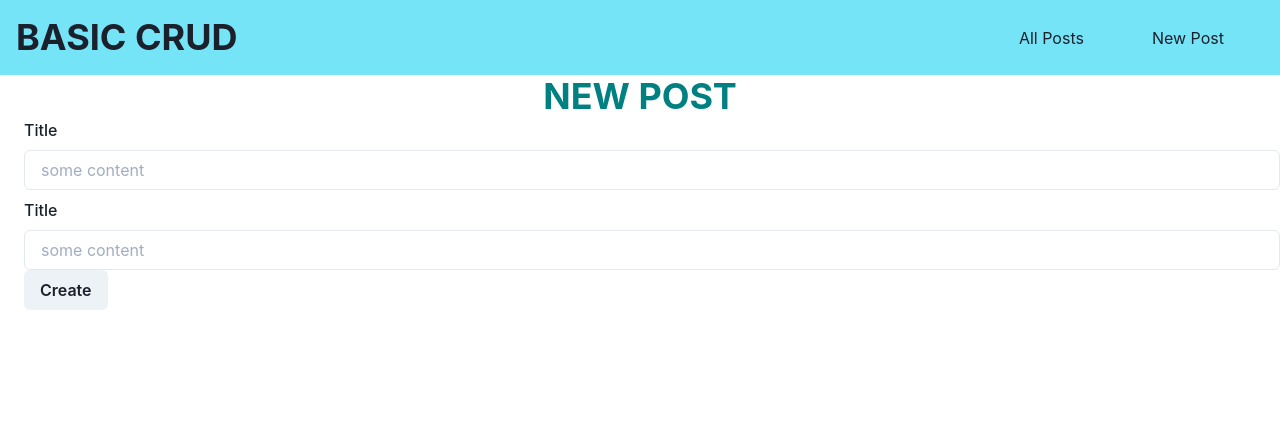
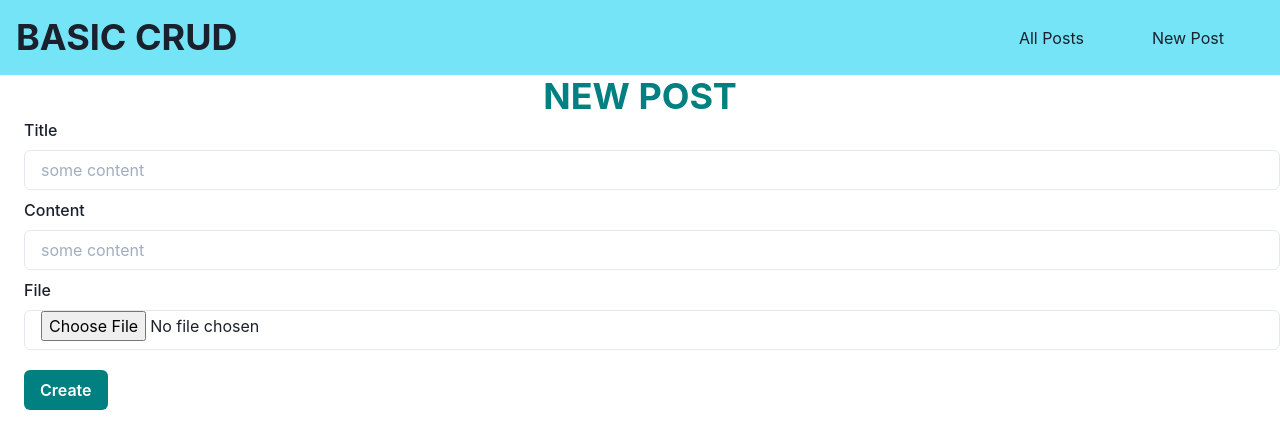
Before and after one commit to koteharyu/rails_react_frontend, a React (Create React App) app: page /posts/new in a window 1280 px wide. Shown: the top 448 px of the page. Built offline with nearby package versions, Linux system fonts and the light colour scheme.

Commit message:
add: 投稿した画像の表示に成功

```diff
--- a/package.json
+++ b/package.json
@@ -19,6 +19,7 @@
     "react-scripts": "4.0.3",
     "styled-components": "^5.3.1",
     "typescript": "^4.1.2",
+    "use-file-upload": "^1.0.11",
     "web-vitals": "^1.0.1"
   },
   "scripts": {
--- a/src/components/AllPosts.tsx
+++ b/src/components/AllPosts.tsx
@@ -8,7 +8,9 @@ type Post = {
   title: string
   content: string
   created_at: string
-  image_url: string
+  image: {
+    url: string
+  }
 }
 
 export const AllPosts: VFC = memo(() => {
@@ -35,7 +37,7 @@ export const AllPosts: VFC = memo(() => {
       <Wrap p={{ base: 4, md: 10}}>
         {posts?.map((post) => (
           <WrapItem key={post.id}>
-            <PostCard id={post.id} postTitle={post.title} postContent={post.content} postCreatedAt={post.created_at} getAllPosts={getAllPosts} imageUrl={post.image_url} />
+            <PostCard id={post.id} postTitle={post.title} postContent={post.content} postCreatedAt={post.created_at} imageUrl={post.image.url} getAllPosts={getAllPosts} />
           </WrapItem>
         ))}
       </Wrap>
--- a/src/components/NewPost.tsx
+++ b/src/components/NewPost.tsx
@@ -1,5 +1,5 @@
 import { Heading, FormControl, FormLabel, Input, Box, Button, Stack } from "@chakra-ui/react";
-import { ChangeEvent, memo, useState, VFC, } from "react";
+import React, { ChangeEvent, memo, useState, VFC, } from "react";
 import { useHistory } from "react-router-dom";
 import axios from 'axios'
 
@@ -7,21 +7,39 @@ export const NewPost: VFC = memo(() => {
 
   const [newPostTitle, setNewPostTitle] = useState("")
   const [newPostContent, setNewPostContent] = useState("")
+  const [image, setImage] = useState<File>()
 
   const history = useHistory()
 
-  const createNewPost = () => {
-    const data = { title: newPostTitle, content: newPostContent}
-    axios.post('http://localhost:3001/posts', data)
+  const handlePostTitle = (e: ChangeEvent<HTMLInputElement>) => setNewPostTitle(e.target.value)
+  const handlePostContent = (e: ChangeEvent<HTMLInputElement>) => setNewPostContent(e.target.value)
+  const selectImage = (e: any) => {
+    const selectedImage = e.target.files[0]
+    setImage(selectedImage)
+  }
+
+  const createFormData = () => {
+    const formData = new FormData()
+    if (!image) return
+    formData.append('post[title]', newPostTitle)
+    formData.append('post[content]', newPostContent)
+    formData.append('post[image]', image)
+    return formData
+  }
+
+  const sendFormData = async () => {
+    const url = 'http://localhost:3001/posts'
+    const data = await createFormData()
+    console.log(data)
+    axios.post(url, data)
     .then(res => {
       console.log(res.data)
-      history.push("/")
+      history.push('/')
     })
-    .catch(e => console.error(e))
+    .catch(e => {
+      console.error(e)
+    })
   }
-
-  const handlePostTitle = (e: ChangeEvent<HTMLInputElement>) => setNewPostTitle(e.target.value)
-  const handlePostContent = (e: ChangeEvent<HTMLInputElement>) => setNewPostContent(e.target.value)
 
 
   return (
@@ -33,10 +51,14 @@ export const NewPost: VFC = memo(() => {
             <FormLabel>Title</FormLabel>
             <Input type="text" placeholder="some content" value={newPostTitle} onChange={handlePostTitle} />
           </FormControl>
-          <FormLabel>Title</FormLabel>
           <FormControl>
+            <FormLabel>Content</FormLabel>
             <Input type="text" placeholder="some content" value={newPostContent} onChange={handlePostContent} />
-            <Button onClick={createNewPost}>Create</Button>
+          </FormControl>
+          <FormControl>
+            <FormLabel>File</FormLabel>
+            <Input type="file" onChange={(e) => selectImage(e)} />
+            <Button onClick={sendFormData} bg="teal" color="white" mt={5}>Create</Button>
           </FormControl>
         </Stack>
       </Box>
--- a/src/components/PostCard.tsx
+++ b/src/components/PostCard.tsx
@@ -6,14 +6,14 @@ type Props = {
   postTitle: string
   postContent: string
   postCreatedAt: string
-  imageUrl?: string
   id: number
+  imageUrl: string
   getAllPosts: () => void
 }
 
 export const PostCard: VFC<Props> = memo((props) => {
 
-  const { postTitle, postContent, postCreatedAt, id, getAllPosts, imageUrl = "https://bit.ly/2Z4KKcF" } = props
+  const { postTitle, postContent, postCreatedAt, id, imageUrl,  getAllPosts } = props
 
   const editPost = () => {
     alert("edit post")
@@ -29,7 +29,6 @@ export const PostCard: VFC<Props> = memo((props) => {
       .catch(e => console.error(e))
     }
   }
-  console.log(imageUrl)
 
   return (
     <Box maxW="sm" borderWidth="1px" borderRadius="lg" overflow="hidden">
```
Also changed, not shown: 1 other file (tests, documents, lock files or other folders).
